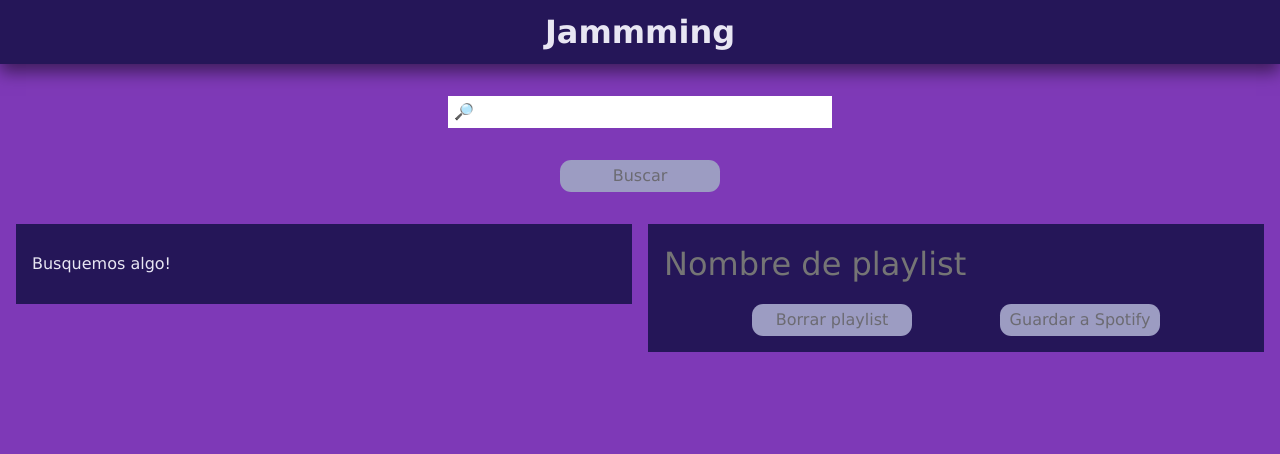
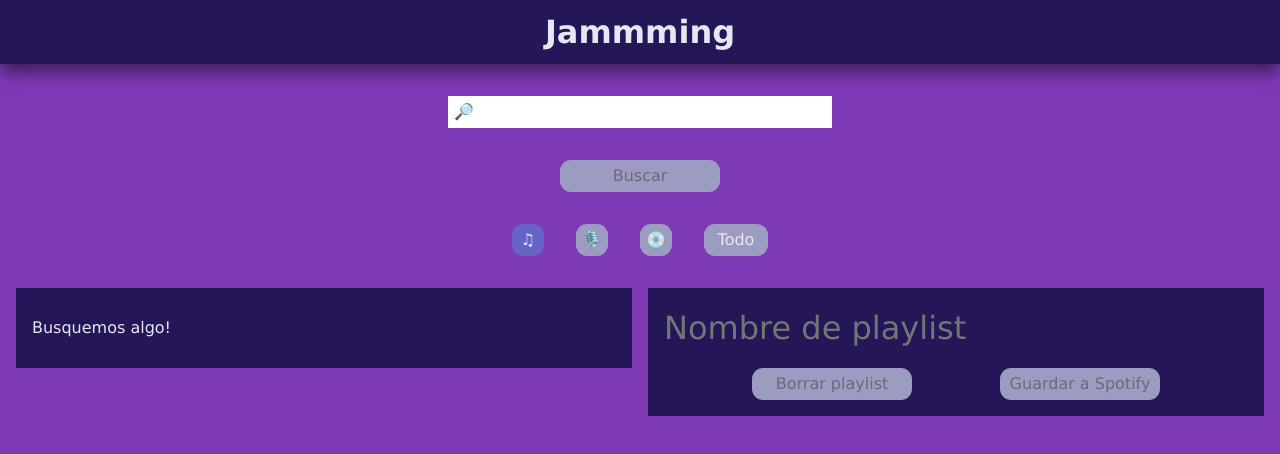
Before and after one commit to sebapereira111/Jammming, a React (Vite) app: page / in a window 1280 px wide. Shown: the top 454 px of the page. Built offline with nearby package versions, Linux system fonts and the light colour scheme.

Commit message:
Se agregaron botones para seleccionar entre que buscar. Falta que los botones funcionen

```diff
--- a/src/components/SearchBar/SearchBar.css
+++ b/src/components/SearchBar/SearchBar.css
@@ -1,5 +1,5 @@
 .searchbar-principal {
-    height: 10rem;
+    height: 14rem;
     width: 100%;
     display: flex;
     flex-direction: column;
@@ -49,3 +49,19 @@
     background-color: white;
     z-index: -100;
 }
+
+.searchbar-toggle {
+    background-color: var(--color-boton-deshabilitado);
+    min-width: 2rem;
+    width: 2rem;
+    margin-right: 1rem;
+    margin-left: 1rem;
+}
+
+.searchbar-toggle-todo {
+    width: 4rem;
+}
+
+.searchbar-toggle-seleccionado {
+    background-color: var(--color-boton);
+}
--- a/src/components/SearchBar/SearchBar.jsx
+++ b/src/components/SearchBar/SearchBar.jsx
@@ -3,6 +3,8 @@ import './SearchBar.css'
 
 function SearchBar({ busquedaDeMusicas }) {
     const [textoSearchbar, settextoSearchbar] = useState("");
+    // para elegir el type de busqueda, puede ser tracks, artists, albums o multi
+    const [typeBusquedaSearchbar, setTypeBusquedaSearchbar] = useState("tracks");
 
     // Al presionar Buscar llama a la funcion que realiza la busqueda
     function handleSubmit(e) {
@@ -18,6 +20,12 @@ function SearchBar({ busquedaDeMusicas }) {
     // Modifica la variable textoSearchbar y unifica con el valor del input
     function handleChangeBusqueda(e) {
         settextoSearchbar(e.target.value)
+    }
+
+    // Modifica los botones para elegir que buscar
+    // Type se llama en la API
+    function handleTypeToggle(e) {
+        setTypeBusquedaSearchbar(e.target.id);
     }
 
     return (
@@ -36,6 +44,12 @@ function SearchBar({ busquedaDeMusicas }) {
                     <button type='button' className='searchbar-input-boton searchbar-input-boton-x' disabled={!textoSearchbar} onClick={handleBorrarBusqueda}>❌</button>
                 </div>
                 <button type="submit" disabled={!textoSearchbar} >Buscar</button>
+                 <div>
+                    <button id="tracks" onClick={handleTypeToggle} type='button' className={["tracks", "multi"].includes(typeBusquedaSearchbar) ? "searchbar-toggle searchbar-toggle-seleccionado" : "searchbar-toggle"}>♫</button>
+                    <button id="artists" onClick={handleTypeToggle} type='button' className={["artists", "multi"].includes(typeBusquedaSearchbar) ? "searchbar-toggle searchbar-toggle-seleccionado" : "searchbar-toggle"}>🎙️</button>
+                    <button id="albums" onClick={handleTypeToggle} type='button' className={["albums", "multi"].includes(typeBusquedaSearchbar) ? "searchbar-toggle searchbar-toggle-seleccionado" : "searchbar-toggle"}>💿</button>
+                    <button id="multi" onClick={handleTypeToggle} type='button' className={["multi"].includes(typeBusquedaSearchbar) ? "searchbar-toggle searchbar-toggle-seleccionado searchbar-toggle-todo" : "searchbar-toggle searchbar-toggle-todo"}>Todo</button>
+                 </div>
             </form>
         </>
     )
```
